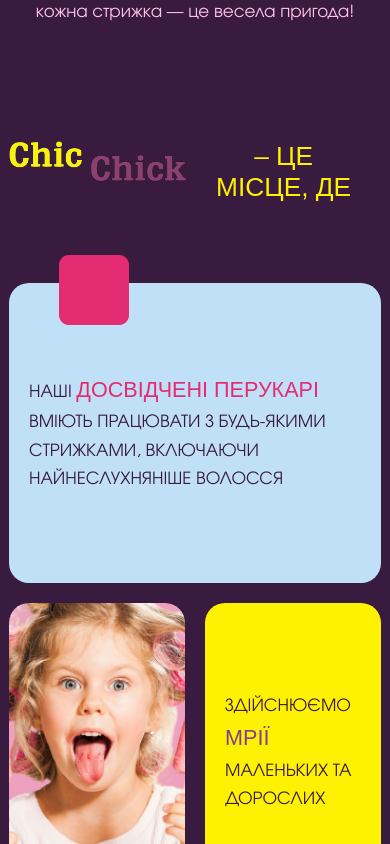
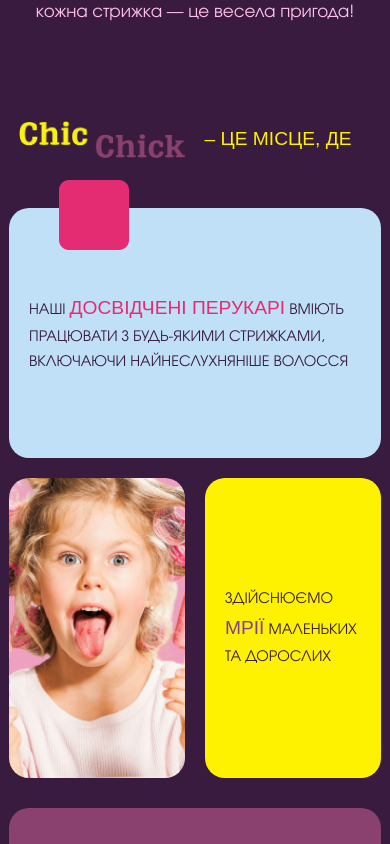
Before and after one commit to Buzovskiy/chicchick.com.ua-next, a Next.js app: page / in a window 390 px wide. Shown: the part 740-1584 px from the top of the page. Built offline with nearby package versions, Linux system fonts and the light colour scheme; a web font is replaced by a local one.

Commit message:
fix styling

```diff
--- a/components/AboutUs/style.css
+++ b/components/AboutUs/style.css
@@ -253,20 +253,21 @@
         grid-column: 1/-1;
     }
 
-    .about-us .row1__first {
+    .about-us .section-blocks .row1__first {
         height: 250px;
     }
 
     .about-us__triangle-right {
         left: 20px;
         bottom: -10px;
+        width: 50px;
     }
 
     .about-us .row2__second {
         height: 250px;
     }
 
-    .about-us .row4__first {
+    .about-us .section-blocks__row .row4__first {
         height: 200px;
     }
 
@@ -274,14 +275,46 @@
         display: none;
     }
 
-    .about-us-logo{
-        width: 230px;
-    }
-    .about-us .section-heading{
-        justify-content: center;
+    .about-us-logo {
+        width: 190px;
     }
 
-    .about-us{
+    .about-us .section-heading {
+        justify-content: center;
+        font-size: 1.8rem;
+    }
+
+    .about-us {
         margin-top: 0;
     }
+
+    .about-us .section-blocks__row.row3 {
+        grid-template-columns: 1fr 155px;
+    }
 }
+
+@media (max-width: 576px) {
+    .about-us .section-blocks {
+        font-size: 1.2rem;
+    }
+
+    .about-us .section-blocks__row .highlighted {
+        font-size: 1.6rem;
+    }
+
+    .about-us .row2 img,
+    .about-us .row4__second img{
+        width: auto;
+        max-width: unset;
+        height: 100%;
+    }
+
+    .about-us .section-heading{
+        font-size: 1.6rem;
+        margin: 50px 0;
+    }
+
+    .about-us-logo{
+        width: 166px;
+    }
+}
```
